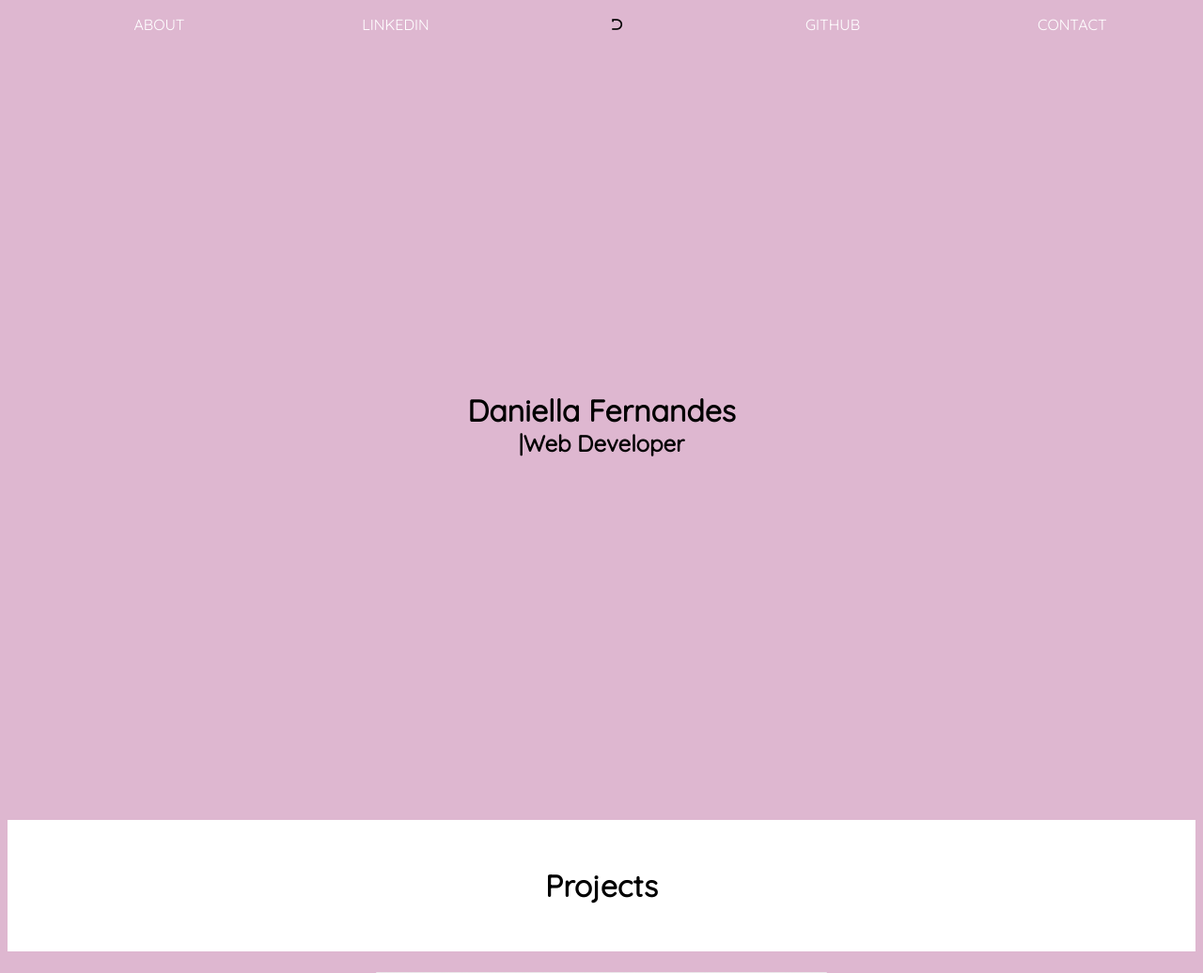
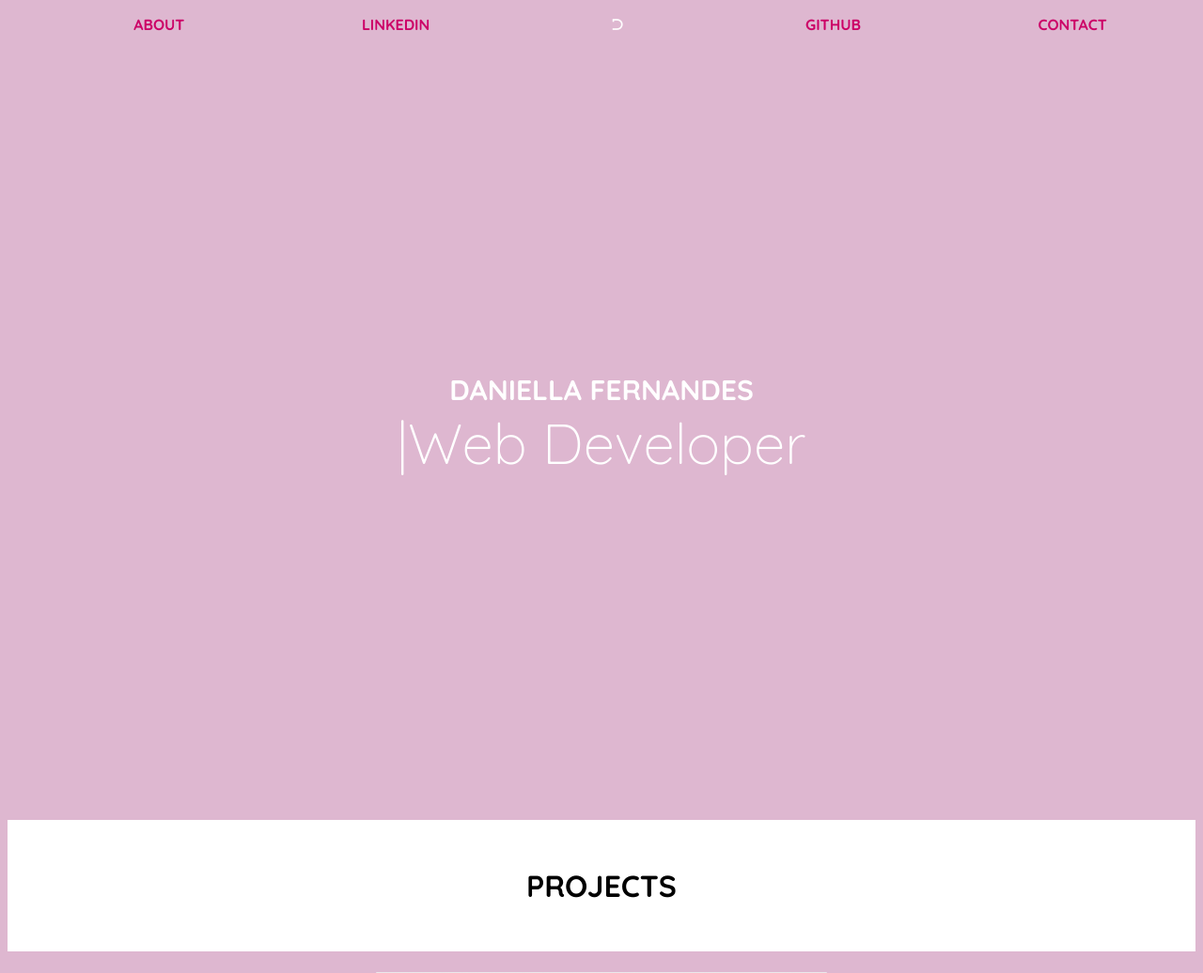
Before and after one commit to daniellafernandes14/Portfolio, a PHP site: page /portfolio.html in a window 1280 px wide. Shown: the top 1036 px of the page at 94% size. Run offline with PHP 8.4, Linux system fonts and the light colour scheme; some libraries are stand-ins or nearby versions.

Commit message:
Updated styling of main page

```diff
--- a/portfolio.html
+++ b/portfolio.html
@@ -12,7 +12,7 @@
     <link rel="stylesheet" href="https://use.fontawesome.com/releases/v5.0.10/css/all.css">
     <link rel="preconnect" href="https://fonts.googleapis.com">
     <link rel="preconnect" href="https://fonts.gstatic.com" crossorigin>
-    <link href="https://fonts.googleapis.com/css2?family=Quicksand&display=swap" rel="stylesheet">
+    <link href="https://fonts.googleapis.com/css2?family=Quicksand:wght@300;400;700&display=swap" rel="stylesheet">
   </head>
 
   <body>
@@ -34,8 +34,8 @@
       </ul>
     </div>
     <div class='container'>
-      <h1>Daniella Fernandes</h1>
-      <h2><span id="typing"></span>Web Developer</h2>
+      <h3>DANIELLA FERNANDES</h3>
+      <h1><span id="typing"></span>Web Developer</h1>
       <!-- <div class='svg-container'>
         <svg xmlns="http://www.w3.org/2000/svg" viewBox="0 0 1440 320">
         <path fill="#B8E2C8" fill-opacity="0.8" d="M0,32L1440,256L1440,320L0,320Z"></path>
@@ -44,7 +44,7 @@
     </div>
 
     <div class='projects'>
-      <h1>Projects</h1>
+      <h1>PROJECTS</h1>
       <div class='portfolio-card'>
         <a href="https://eocene698.herokuapp.com/" target="_blank"><img src="images/eocene.png"></a>
         <a href="http://www.papayapapaya.com/" target="_blank"><img src="images/papaya.png"></a>
--- a/style/body.css
+++ b/style/body.css
@@ -5,7 +5,8 @@ body {
 
 a {
   text-decoration: none;
-  color: white;
+  color: #cc0067;
+  font-weight: bolder;
 }
 
 #image-icon {
@@ -14,6 +15,10 @@ a {
 
 .header {
   background-color: rgb(222, 183, 208);
+}
+
+i {
+  color: white;
 }
 
 .header ul {
@@ -30,10 +35,17 @@ a {
   flex-flow: column wrap;
 }
 
-.container h1 {
+.container h3 {
   margin: auto auto 0 auto;
+  font-weight: bolder;
+  color: white;
+  font-family: 700;
+  font-size: 30px;
 }
 
-.container h2 {
+.container h1 {
   margin: 0 auto auto auto;
+  font-weight: lighter;
+  color: white;
+  font-size: 60px;
 }
```
